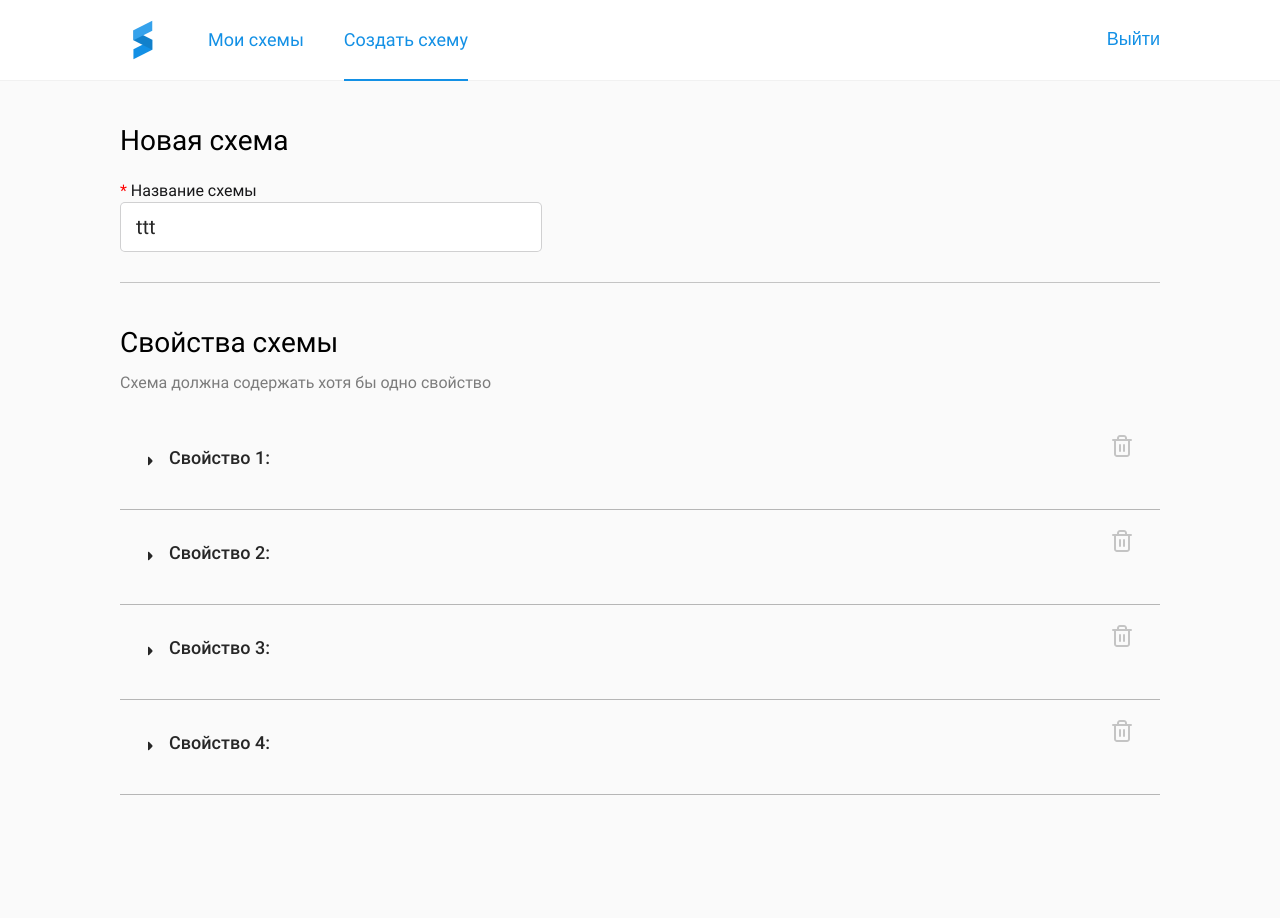
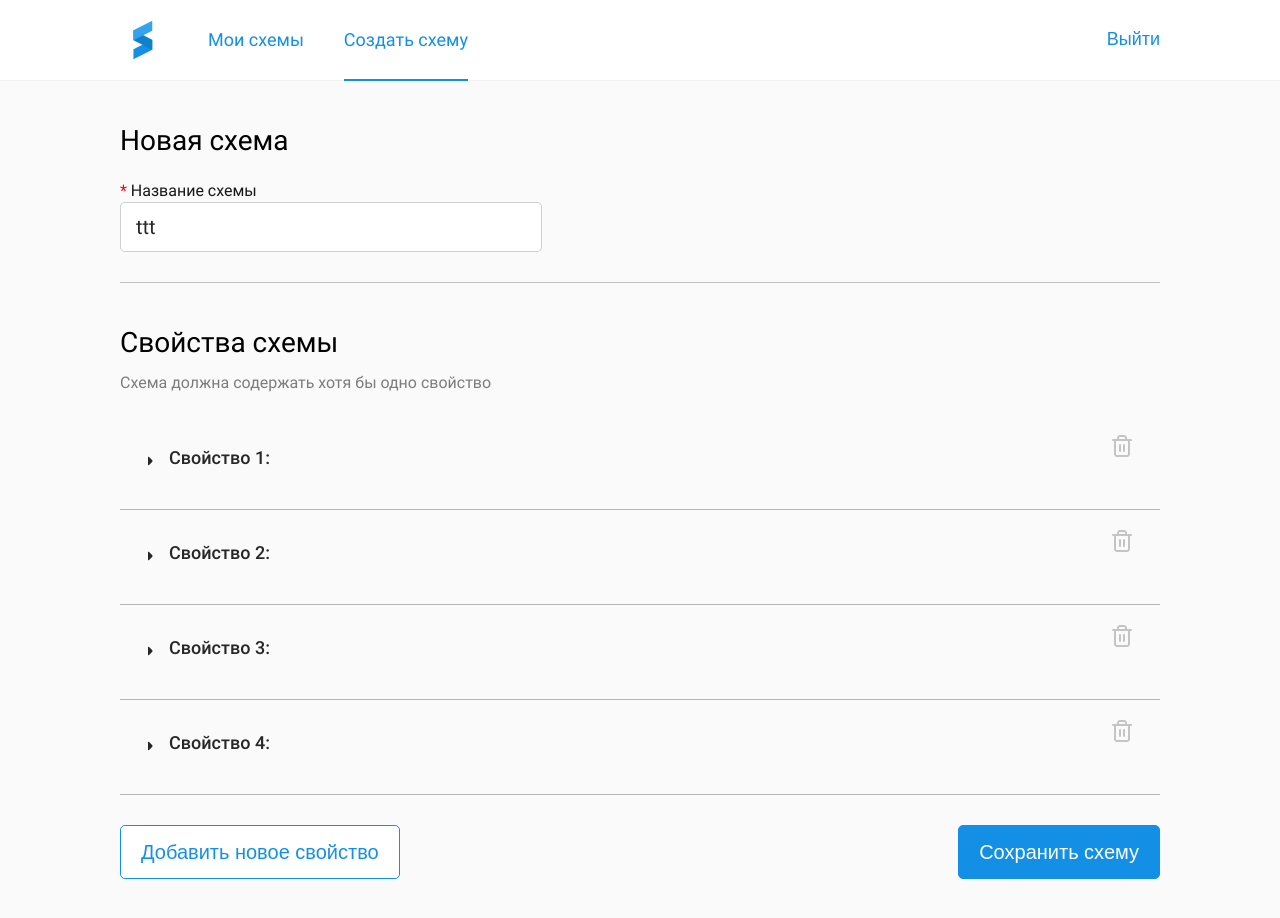
Before and after one commit to obronov/constructor_form, a Vue app in the folder forms/: page /create in a window 1280 px wide. Shown: the top 918 px of the page. Built offline with nearby package versions, Linux system fonts and the light colour scheme.

Commit message:
wip added create

```diff
--- a/forms/src/assets/scss/global.scss
+++ b/forms/src/assets/scss/global.scss
@@ -615,3 +615,9 @@ h2, .h2 {
 .create-schema-validation-min-max{
   margin: 3em 0 2em;
 }
+.create-schema__add-save{
+  margin: 3em 0 0;
+  display: flex;
+  flex-flow: row wrap;
+  justify-content: space-between;
+}
--- a/forms/src/components/CreateSchemes.vue
+++ b/forms/src/components/CreateSchemes.vue
@@ -118,6 +118,25 @@
 
         </li>
       </ul>
+      <div class="create-schema__add-save">
+        <Btn
+          @clickBtn="addProperty()"
+          class="create-schema__add"
+          :options="{
+            type:'button',
+            modifier:'secondary',
+            disabled: false
+          }"
+        >Добавить новое свойство</Btn>
+        <Btn
+          @clickBtn="saveShema()"
+          class="create-schema__save"
+          :options="{
+            type:'button',
+            disabled: false
+          }"
+        >Сохранить схему</Btn>
+      </div>
     </div>
   </form>
 </template>
@@ -126,8 +145,9 @@
 import ControlText from '@/components/utilities/ControlText'
 import ControlSelect from '@/components/utilities/ControlSelect'
 import ControlRequired from '@/components/utilities/ControlRequired'
+import Btn from '@/components/utilities/Btn'
 export default {
-  components: {ControlText, ControlSelect, ControlRequired},
+  components: {ControlText, ControlSelect, ControlRequired, Btn},
   props:{
     template: Object
   },
@@ -202,6 +222,19 @@ export default {
     }
   },
   methods:{
+    addProperty(){
+      console.log('addProperty')
+      let property= this.schema.fields[0];
+
+      property.forEach(element => {
+        element.value = '';
+      });
+      this.schema.fields.push(property)
+      console.log('property', property)
+    },
+    saveShema(){
+      console.log('saveShema')
+    },
     getValueOptions(key, index, typeValidation){
       let value = '';
 
```
